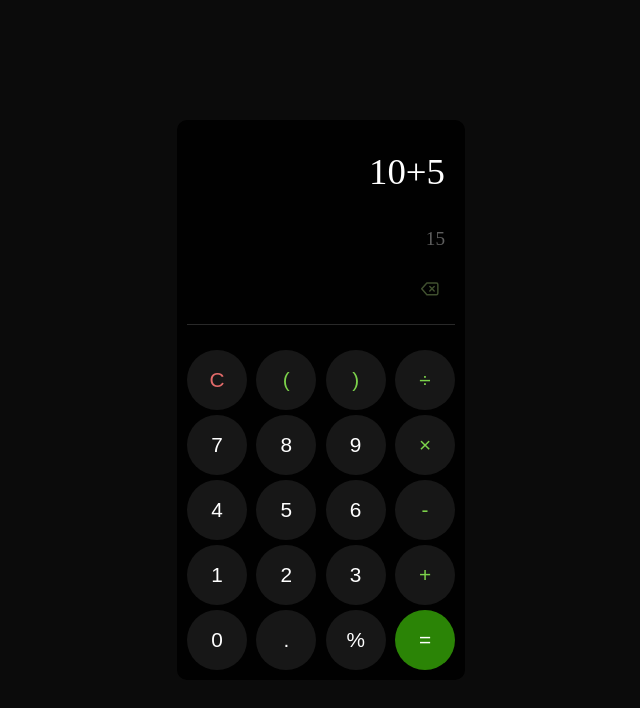
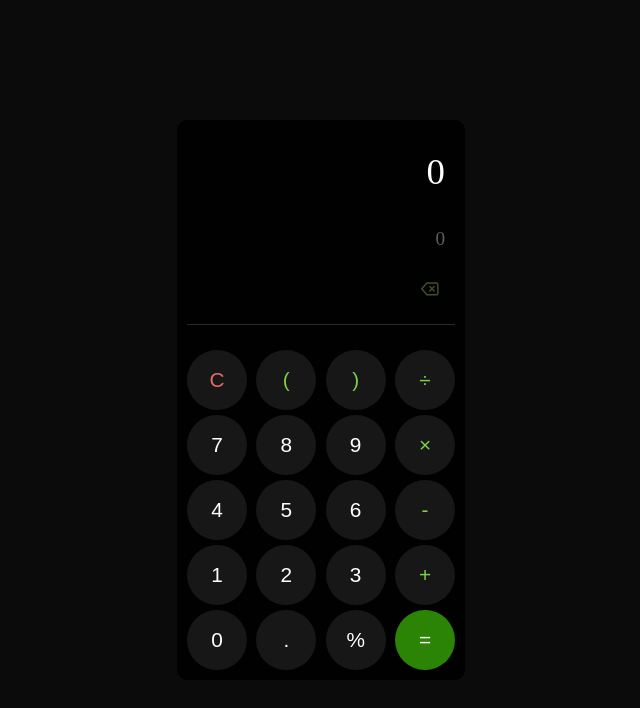
Before and after one commit to AngeloGbiel/calculator, a React (Create React App) app: page / in a window 1280 px wide. Shown: the top 708 px of the page, without its empty margins (319-959 px from the left). Built offline with nearby package versions, Linux system fonts and the light colour scheme.

Commit message:
Update Screen.js

```diff
--- a/src/components/calculator/Screen.js
+++ b/src/components/calculator/Screen.js
@@ -20,11 +20,11 @@ const ScreenStyled=styled.div`
     }
 `
 
-export default function Screen() {
+export default function Screen({result,value}) {
   return (
     <ScreenStyled>
-        <span className='operar'>10+5</span>
-        <span className='resul'>15</span>
+        <span className='operar'>{value}</span>
+        <span className='resul'>{result}</span>
     </ScreenStyled>
   )
 }
```
